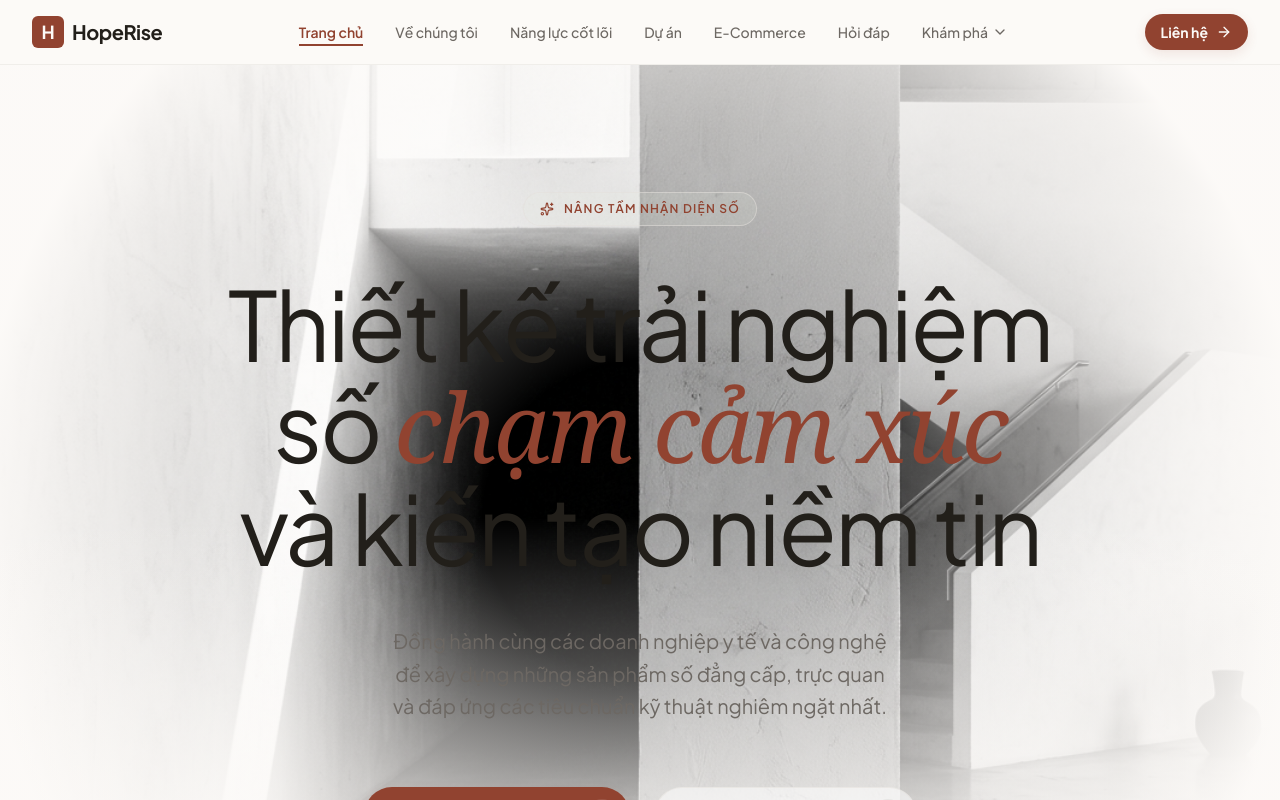
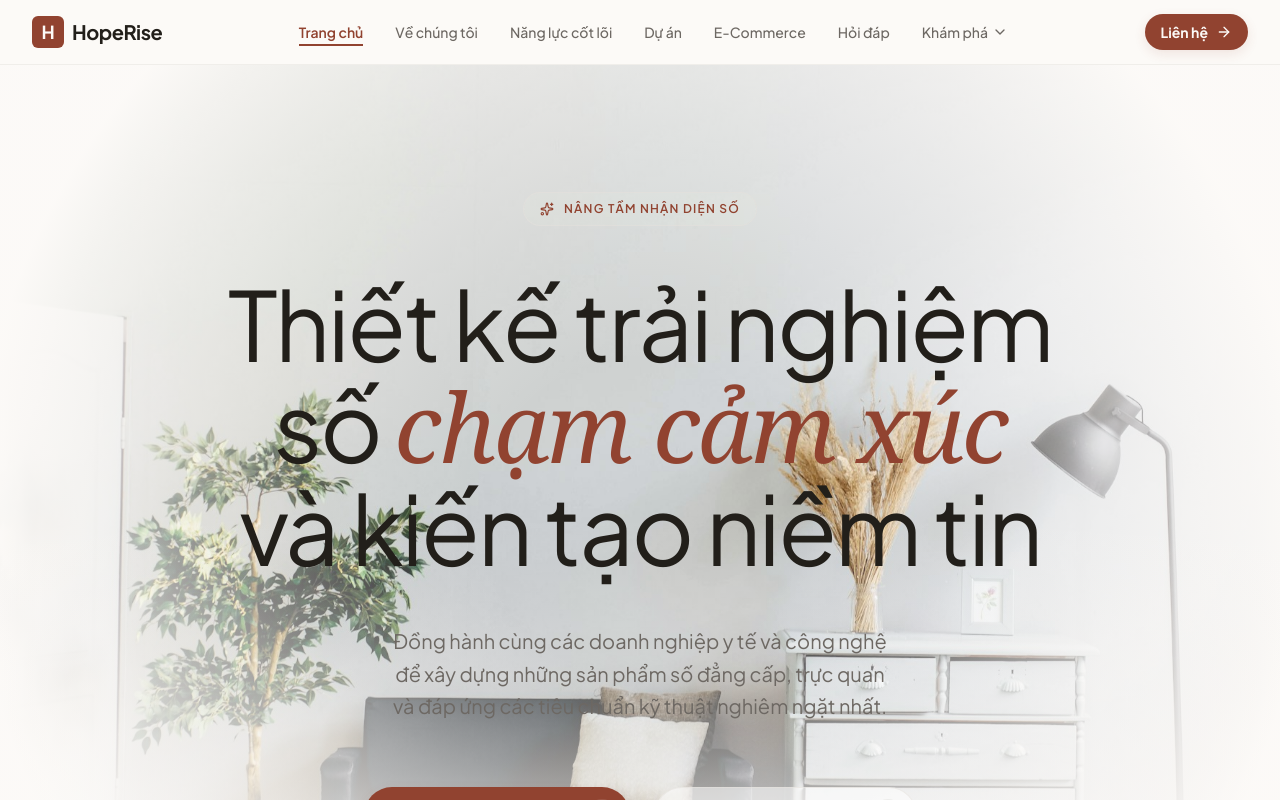
Before and after one commit to Hieuvu4438/Corporate_Branding, a Next.js app: page / in a window 1280 px wide. Shown: the top 800 px of the page. Built offline with nearby package versions, Linux system fonts and the light colour scheme.

Commit message:
style: revert hero background image to original hero-bg.jpg

```diff
--- a/app/page.tsx
+++ b/app/page.tsx
@@ -11,8 +11,8 @@ export default function Home() {
         {/* Background Image with Filter */}
         <div className="absolute inset-0 w-full h-full">
           <img
-            src="/asset/img/hero_bg_minimal.jpg"
-            alt="Minimalist Architectural Background"
+            src="/asset/img/hero-bg.jpg"
+            alt="Warm Plaster Creative Background"
             className="w-full h-full object-cover filter brightness-[0.98] contrast-[1.02] saturate-[0.9] scale-102"
           />
           {/* Radial warm wash overlay */}
```
